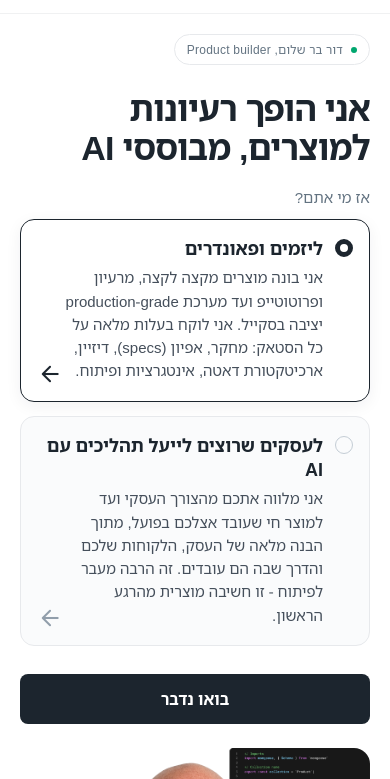
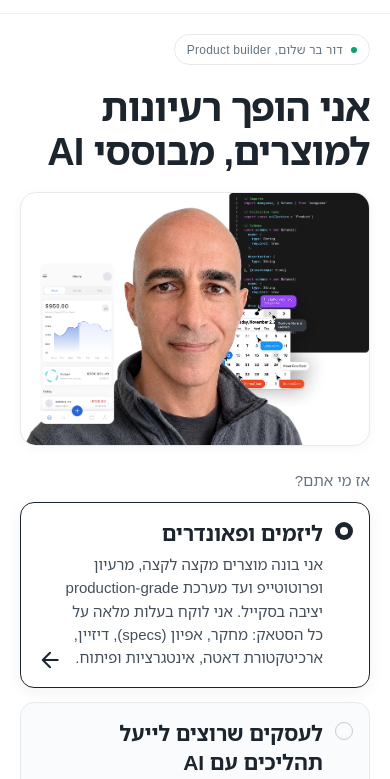
Before and after one commit to dorbarshalom/me, a plain HTML site: page services.html in a window 390 px wide. Shown: the part 58-837 px from the top of the page. Drawn offline with nearby package versions, Linux system fonts and the light colour scheme; a web font is replaced by a local one.

Commit message:
refactor: update mobile hero section layout and increase heading font sizes

```diff
--- a/style-services.css
+++ b/style-services.css
@@ -1207,20 +1207,45 @@ a:hover {
     display: flex;
     flex-direction: column;
     padding: 24px 20px 0;
-    gap: 28px;
+    gap: 0;
     align-items: stretch;
   }
 
   .hero-content {
-    padding-bottom: 0;
-    width: 100%;
+    display: contents;
+  }
+
+  .hero-badge {
+    order: 1;
+    align-self: flex-start;
+    margin-bottom: 20px;
+  }
+
+  .hero-title {
+    order: 2;
+    margin: 0 0 20px;
   }
 
   .hero-image {
+    order: 3;
     width: 100%;
-    max-width: 420px;
-    margin: 0 auto;
+    max-width: 440px;
+    margin: 0 auto 28px;
     align-self: center;
+    border-radius: 16px;
+    border: 1px solid #E7E9EC;
+    background: #FFFFFF;
+    box-shadow: 0 2px 12px rgba(0, 0, 0, 0.04);
+  }
+
+  .persona-selector {
+    order: 4;
+    margin-bottom: 24px;
+  }
+
+  .hero-actions {
+    order: 5;
+    margin-top: 0;
   }
 }
 
@@ -1259,26 +1284,28 @@ a:hover {
     margin-bottom: 24px;
   }
 
-  /* Hero Section Mobile: H1 at top, then 2 boxes stacked, then CTA, then hero image */
+  /* Hero Section Mobile: H1 at top, hero image with light border under H1, then persona cards, then CTA */
   .hero-section {
     display: flex;
     flex-direction: column;
     padding: 20px 20px 24px;
-    gap: 24px;
+    gap: 0;
     align-items: stretch;
   }
 
   .hero-content {
-    padding-bottom: 0;
-    width: 100%;
+    display: contents;
   }
 
   .hero-badge {
-    margin-bottom: 24px;
+    order: 1;
+    align-self: flex-start;
+    margin-bottom: 20px;
   }
 
   .hero-actions {
-    margin-top: 20px;
+    order: 5;
+    margin-top: 0;
   }
 
   .hero-cta-btn {
@@ -1289,11 +1316,20 @@ a:hover {
   }
 
   .hero-image {
+    order: 3;
     width: 100%;
-    max-width: 360px;
+    max-width: 100%;
     margin: 0 auto 24px;
     align-self: center;
     border-radius: 16px;
+    border: 1px solid #E7E9EC;
+    background: #FFFFFF;
+    box-shadow: 0 2px 12px rgba(0, 0, 0, 0.04);
+  }
+
+  .persona-selector {
+    order: 4;
+    margin-bottom: 24px;
   }
 
   /* Works Section Mobile Spacing */
@@ -1304,7 +1340,8 @@ a:hover {
   /* Headings Typography on Mobile (Increased H1-H4) */
   h1,
   .hero-title {
-    font-size: clamp(34px, 8.5vw, 42px);
+    order: 2;
+    font-size: clamp(38px, 9.5vw, 46px);
     line-height: 1.15;
     letter-spacing: -0.02em;
     margin: 0 0 20px;
@@ -1314,7 +1351,7 @@ a:hover {
   .section-title,
   .nocode-title,
   .about-title {
-    font-size: clamp(26px, 6.5vw, 32px);
+    font-size: clamp(30px, 7.5vw, 36px);
     line-height: 1.22;
     letter-spacing: -0.01em;
     width: 100%;
@@ -1333,19 +1370,19 @@ a:hover {
   h3,
   .automation-card-title,
   .modal-title {
-    font-size: 20px;
+    font-size: 23px;
     line-height: 1.3;
   }
 
   h4,
   .persona-title,
   .step-title {
-    font-size: 18px;
+    font-size: 21px;
     line-height: 1.35;
   }
 
   .automation-item-title {
-    font-size: 15px;
+    font-size: 17px;
   }
 
   .persona-card {
```
